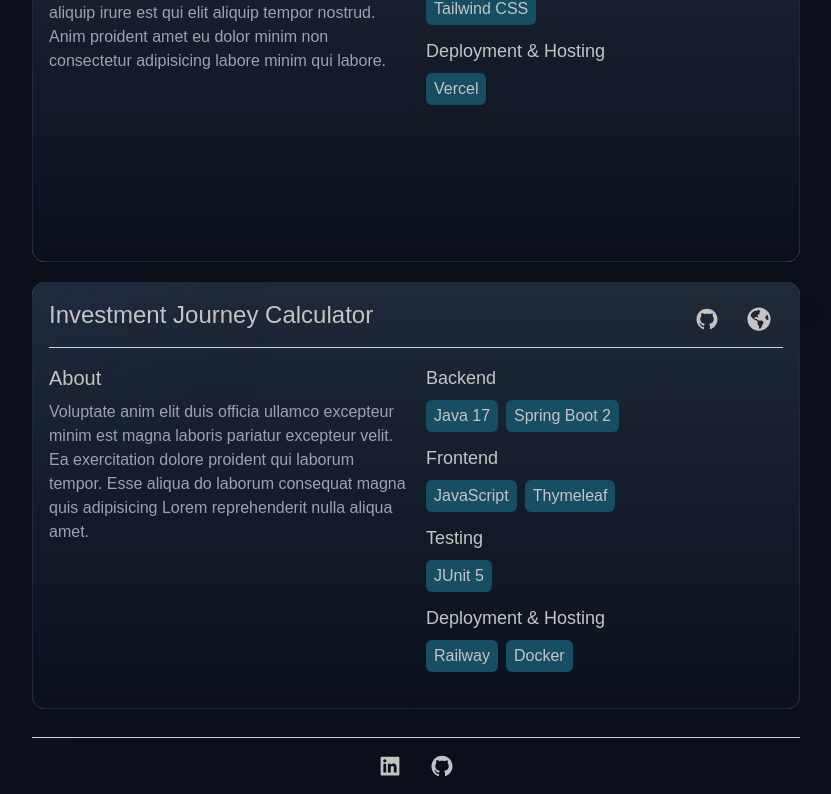
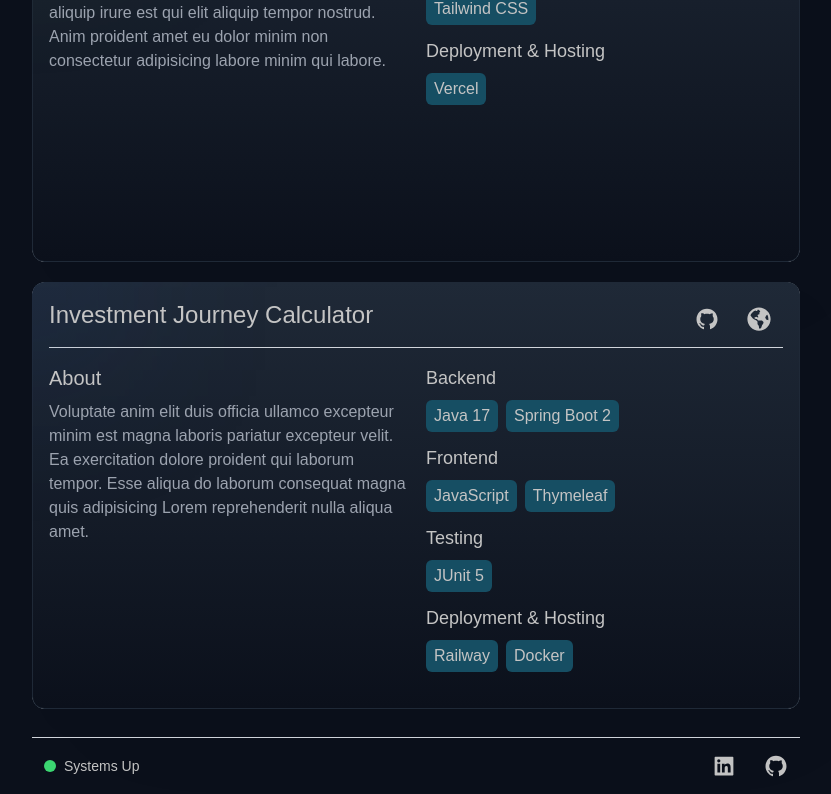
Before and after one commit to btreitz/trtz.dev, a Next.js app: page / in a window 1280 px wide. Shown: the part 709-1503 px from the top of the page, without its empty margins (224-1055 px from the left). Built offline with nearby package versions, Linux system fonts and the light colour scheme.

Commit message:
Add uptime status link

```diff
--- a/app/globals.css
+++ b/app/globals.css
@@ -17,3 +17,25 @@
 * {
 	box-sizing: border-box;
 }
+
+.custom-animation-pulse {
+	-webkit-animation: pulse 2s infinite;
+	animation: pulse 2s infinite
+}
+
+@keyframes pulse {
+    0% {
+        -webkit-box-shadow: 0 0 0 0 rgba(59,214,113,.4);
+        box-shadow: 0 0 0 0 rgba(59,214,113,.4)
+    }
+
+    70% {
+        -webkit-box-shadow: 0 0 0 10px transparent;
+        box-shadow: 0 0 0 10px transparent
+    }
+
+    to {
+        -webkit-box-shadow: 0 0 0 0 transparent;
+        box-shadow: 0 0 0 0 transparent
+    }
+}
--- a/components/footer.tsx
+++ b/components/footer.tsx
@@ -10,6 +10,15 @@
 			transition={{ duration: 0.6, ease: "easeOut" }}
 		>
 			<div className=" border-t border-gray-400 dark:border-gray-300 py-2">
+				<div className=" flex flex-row justify-between items-center">
+					<a
+						href="https://stats.uptimerobot.com/4Z2O7HYX74"
+						target="_blank"
+						className=" text-sm py-2 px-3 flex items-center gap-2 rounded-xl hover:bg-gray-500 dark:hover:bg-gray-100 hover:bg-opacity-10 dark:hover:bg-opacity-10"
+					>
+						<div className=" w-3 h-3 rounded-full bg-[#3bd671] custom-animation-pulse"></div>
+						<span>Systems Up</span>
+					</a>
 					<ul className="flex flex-row justify-center gap-1">
 						<li key={0}>
 							<FramerMotionDivWrapper
@@ -57,6 +66,7 @@
 						</li>
 					</ul>
 				</div>
+			</div>
 		</FramerMotionDivWrapper>
 	);
 };
```
Lines whose indentation alone changed are shown as unchanged.
